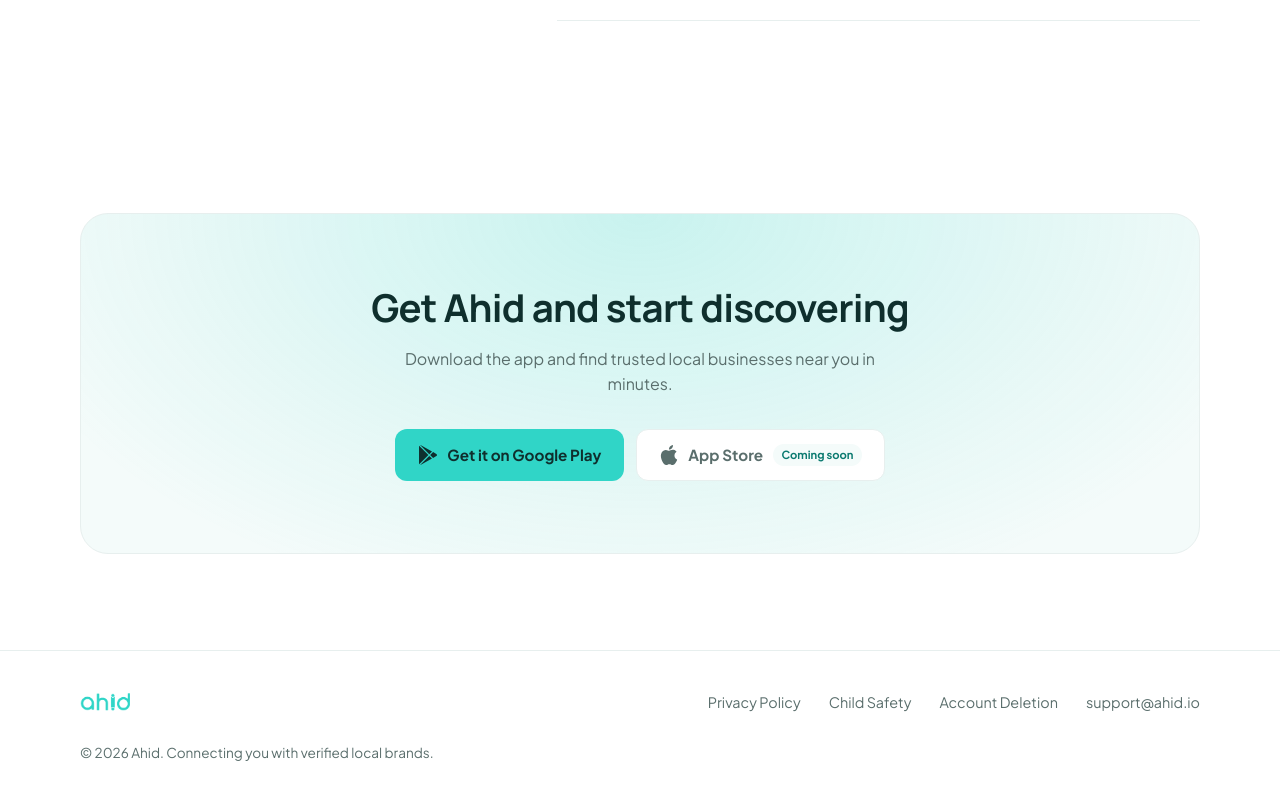
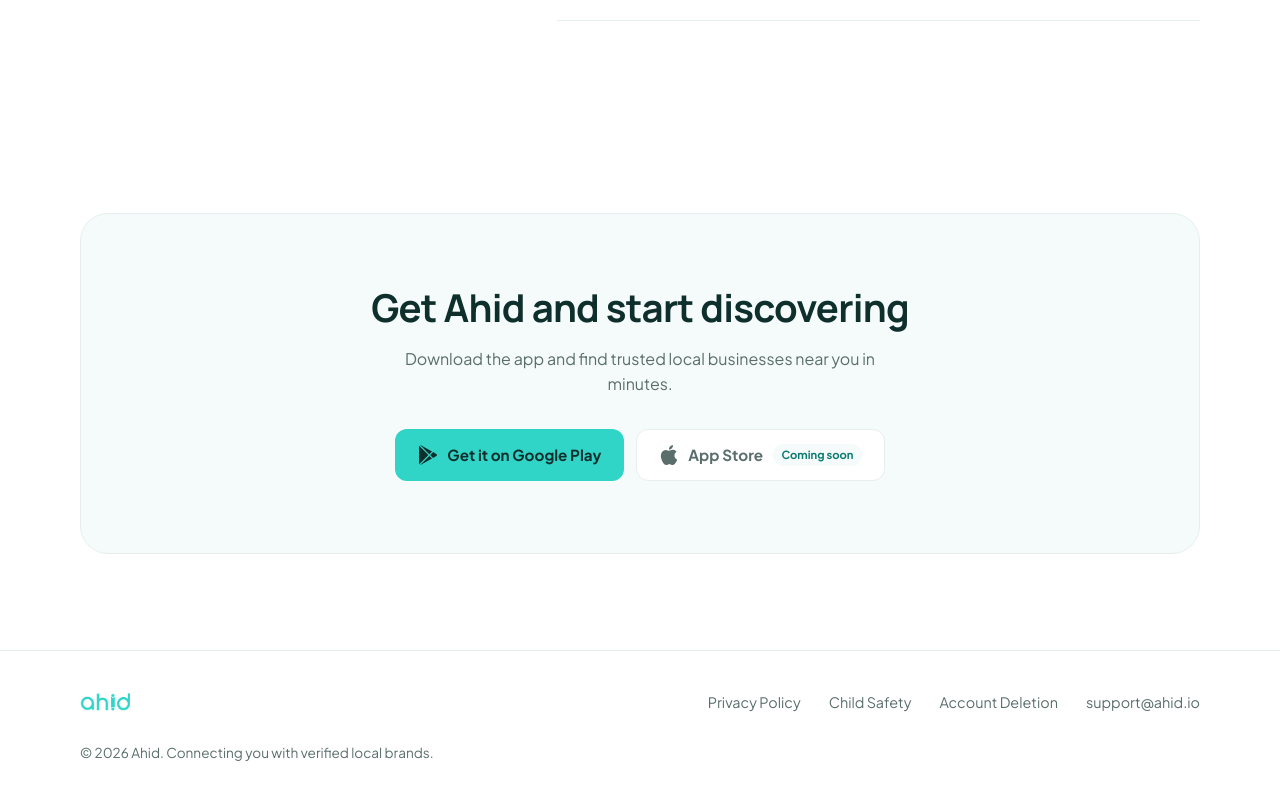
Before and after one commit to Ahid-Relive/ahid-website, a Next.js app: page / in a window 1280 px wide. Shown: the part 3443-4243 px from the top of the page. Built offline with nearby package versions, Linux system fonts and the light colour scheme.

Commit message:
worked on changes

```diff
--- a/app/globals.css
+++ b/app/globals.css
@@ -743,7 +743,7 @@ h2 {
   text-align: center;
   padding: clamp(2.5rem, 6vw, 4.5rem) 1.5rem;
   border-radius: 1.75rem;
-  background: radial-gradient(60% 120% at 50% 0%, rgba(48, 213, 199, 0.22), transparent), var(--tint);
+  background: var(--tint);
   border: 1px solid var(--line);
 }
 
```
